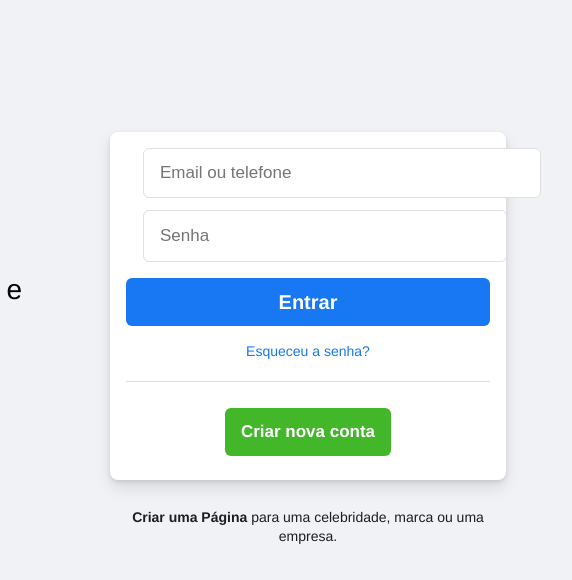
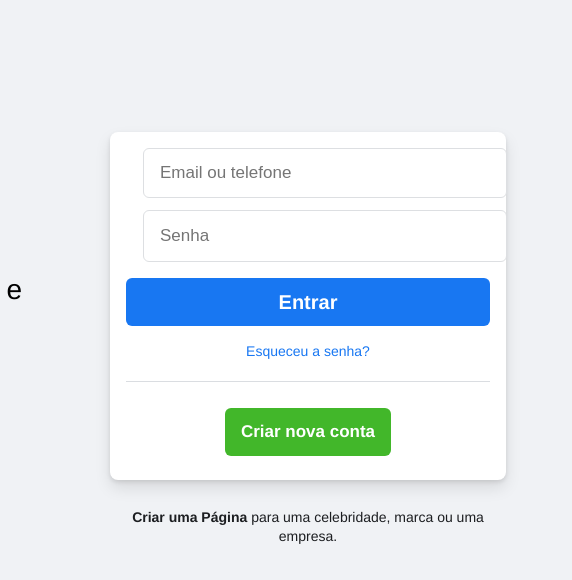
Before and after one commit to davidscussel/Projeto_Prog_Web, a plain HTML site: page index.html in a window 1280 px wide. Shown: the full height of the page, 623-1195 px from the left. Drawn offline with Linux system fonts and the light colour scheme.

Commit message:
Update style.css

```diff
--- a/style.css
+++ b/style.css
@@ -86,7 +86,7 @@ h1{
     border-radius: 6px;
     font-size: 17px;
     padding: 14px 16px;
-    width: 364px;
+    width: 330px;
     border: 1px solid #dddfe2;
     color: #1d2129;
     line-height: 16px;
```
